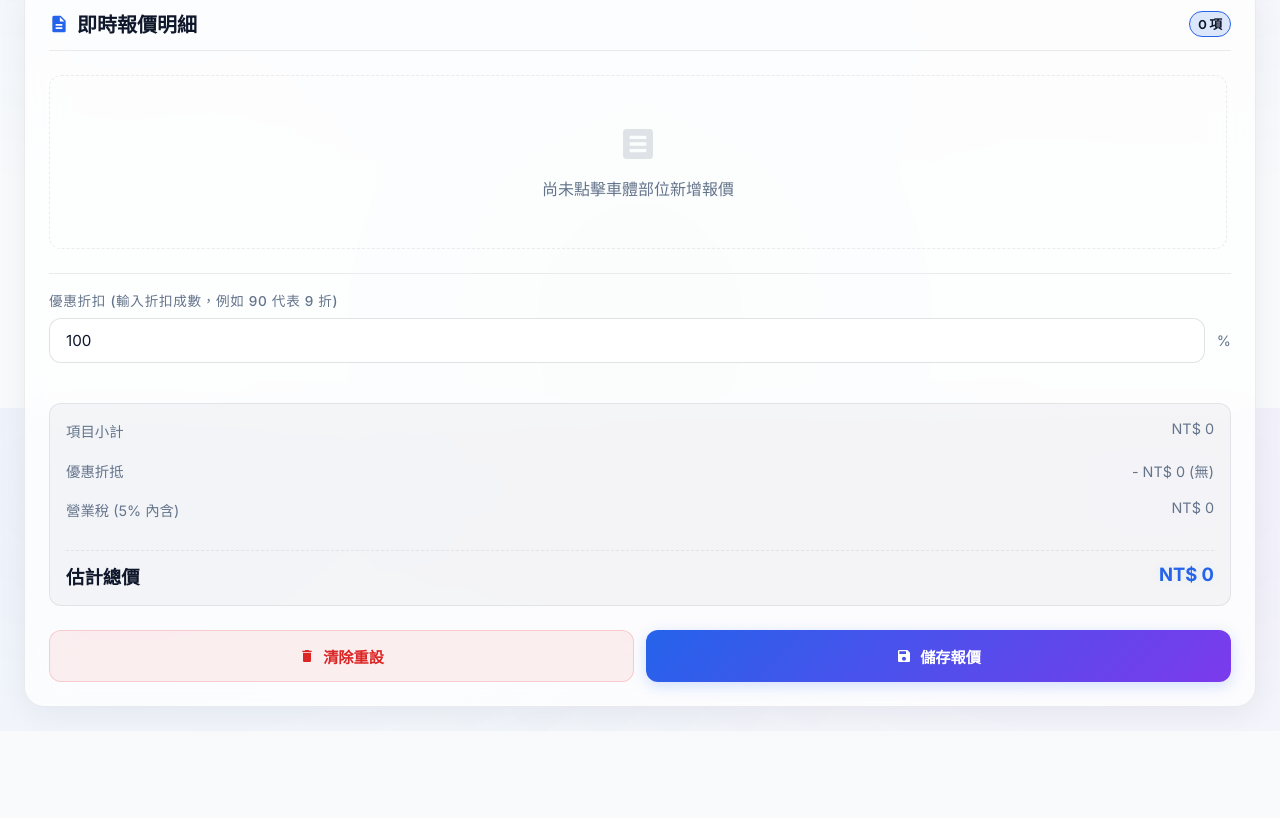
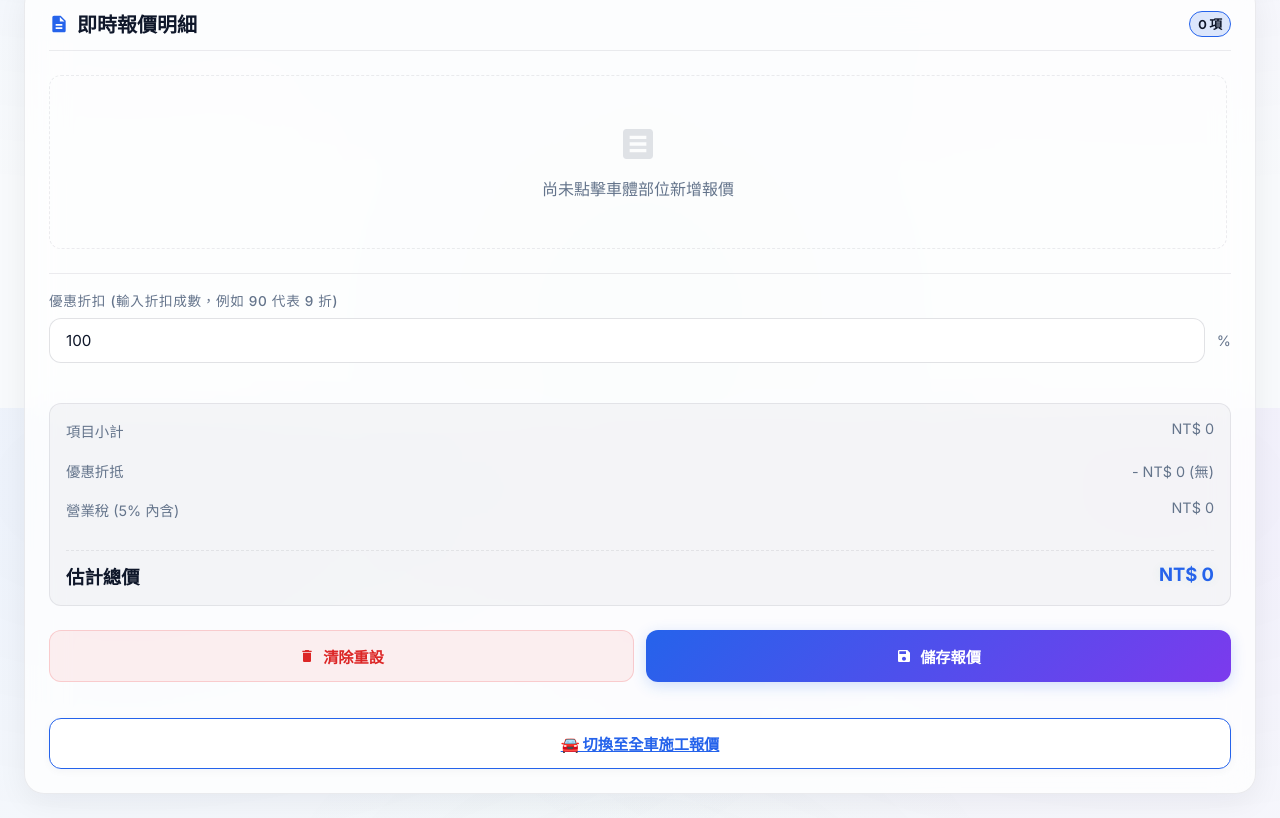
Before and after one commit to chenden7-lgtm/car-quote-system, a website: page index.html in a window 1280 px wide. Shown: the part 1192-2010 px from the top of the page. Before the commit the page ends 1923 px from the top, so only its background shows below. Drawn offline with Linux system fonts and the light colour scheme.

Commit message:
Add switcher buttons to the right panel actions area on both pages

```diff
--- a/index.html
+++ b/index.html
@@ -484,6 +484,9 @@
                     儲存報價
                 </button>
             </div>
+            <a href="full-quote.html" class="btn btn-secondary" style="width: 100%; margin-top: 0.75rem; text-align: center; border-color: var(--primary); color: var(--primary); display: flex; justify-content: center; gap: 0.5rem;">
+                🚘 切換至全車施工報價
+            </a>
         </section>
 
     </main>
```
Also changed, not shown: full-quote.html (+3 -0 lines).
